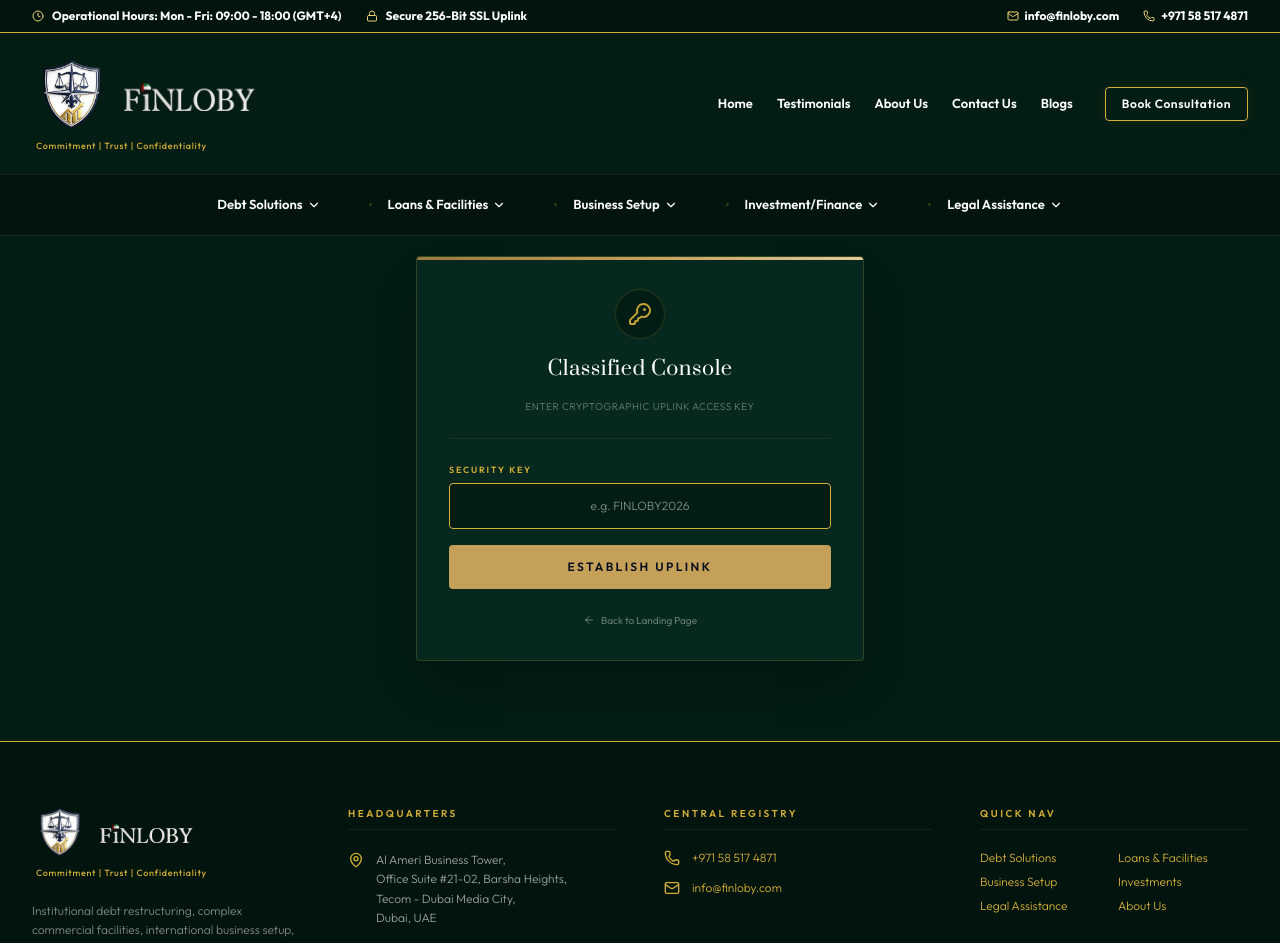
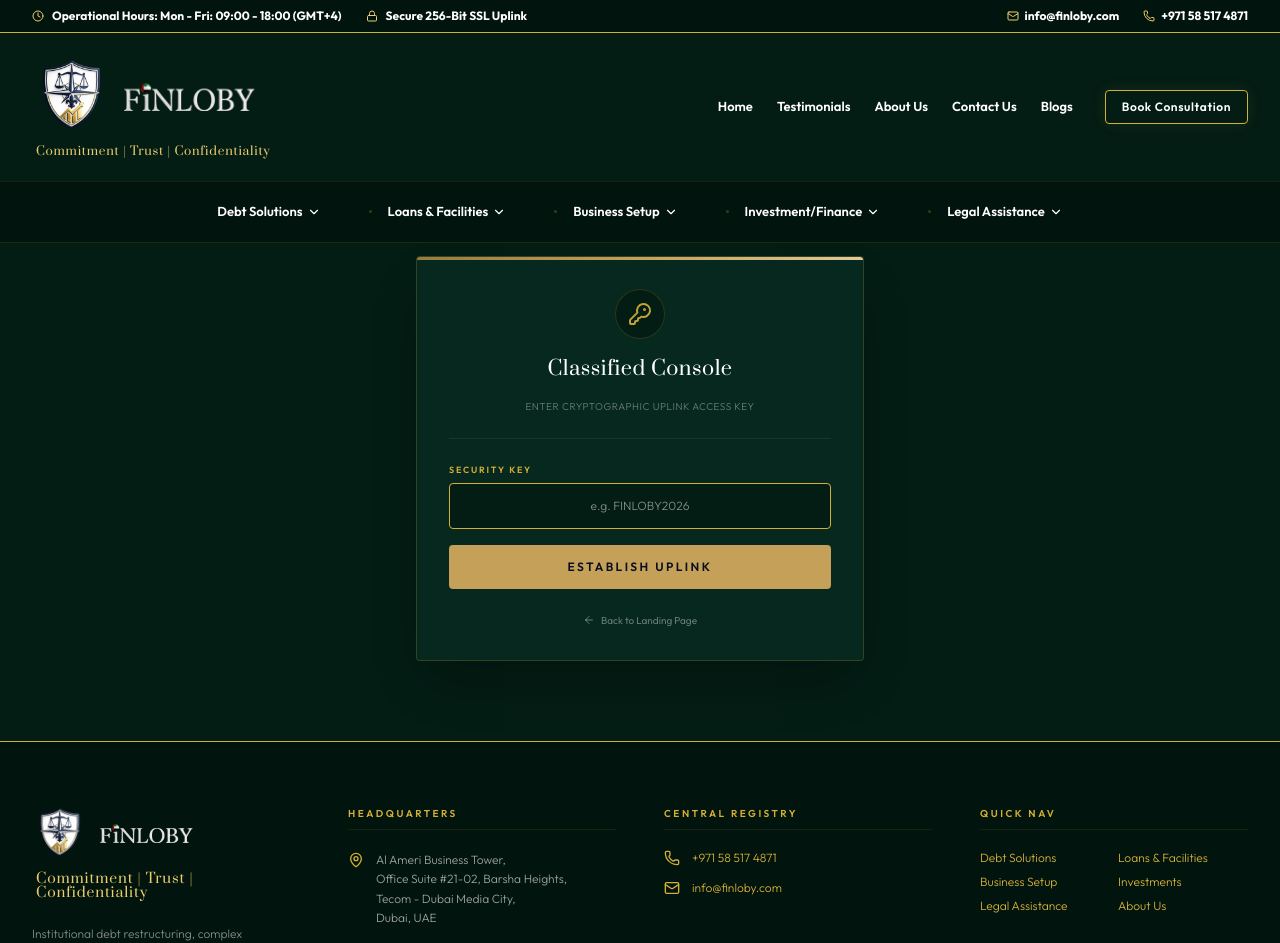
Before and after one commit to Devgghya/finloby, a React (Vite) app: page /admin in a window 1280 px wide. Shown: the top 943 px of the page. Built offline with nearby package versions, Linux system fonts and the light colour scheme.

Commit message:
style: update brand tagline to use premium serif Prata font with larger text sizes

```diff
--- a/src/components/Footer.tsx
+++ b/src/components/Footer.tsx
@@ -21,7 +21,7 @@ export default function Footer() {
                 className="h-5 w-auto object-contain"
               />
             </div>
-            <span className="text-[9px] text-[#C5A059] font-medium tracking-[0.08em] font-mono leading-none pl-1 transition-all duration-300 select-none">
+            <span className="text-xs sm:text-sm text-[#E5C158] font-serif tracking-[0.06em] font-medium leading-none pl-1 transition-all duration-300 select-none mt-1">
               Commitment | Trust | Confidentiality
             </span>
           </div>
--- a/src/components/Navbar.tsx
+++ b/src/components/Navbar.tsx
@@ -244,7 +244,7 @@ export default function Navbar() {
               className="h-4 sm:h-7 w-auto object-contain transition-all duration-300"
             />
           </div>
-          <span className="text-[7px] sm:text-[9px] text-[#C5A059] font-medium tracking-[0.08em] font-mono leading-none pl-1 transition-all duration-300 select-none">
+          <span className="text-[10px] sm:text-xs text-[#E5C158] font-serif tracking-[0.06em] font-medium leading-none pl-1 transition-all duration-300 select-none mt-1">
             Commitment | Trust | Confidentiality
           </span>
         </Link>
```
